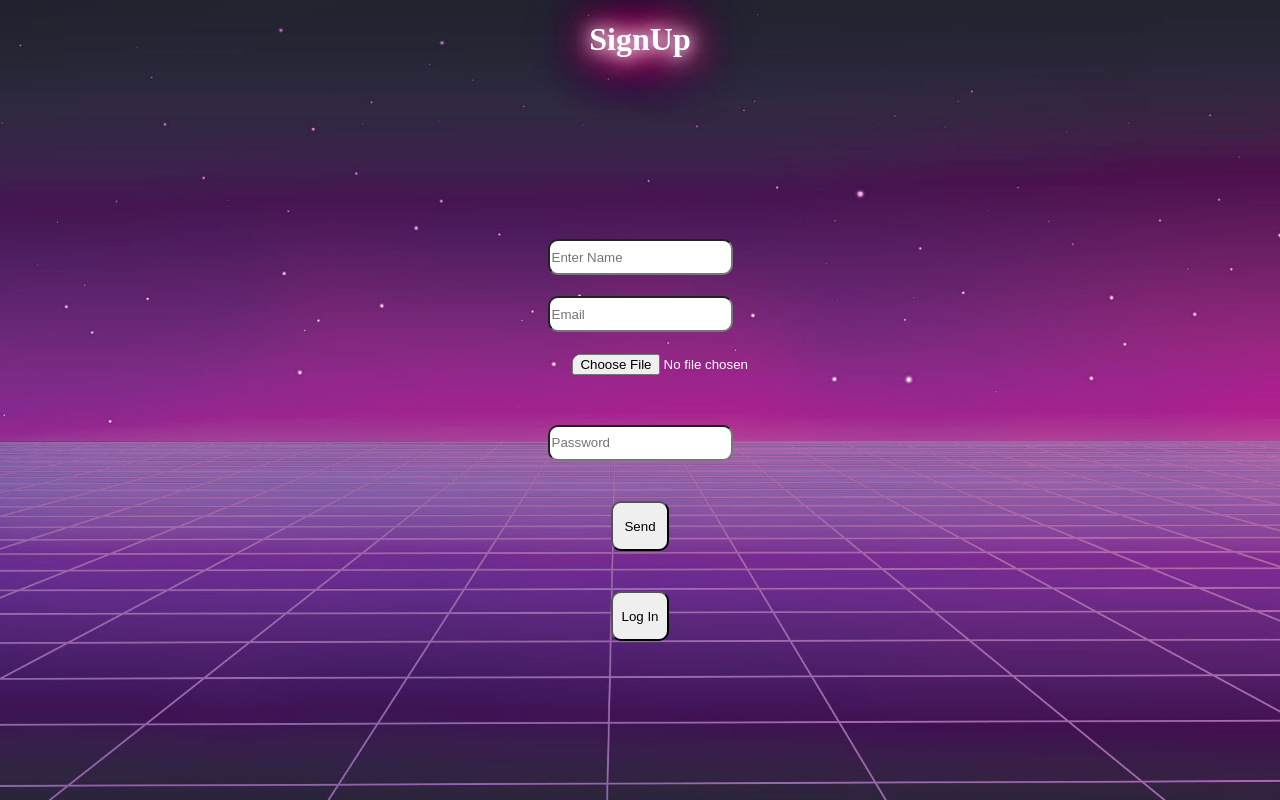
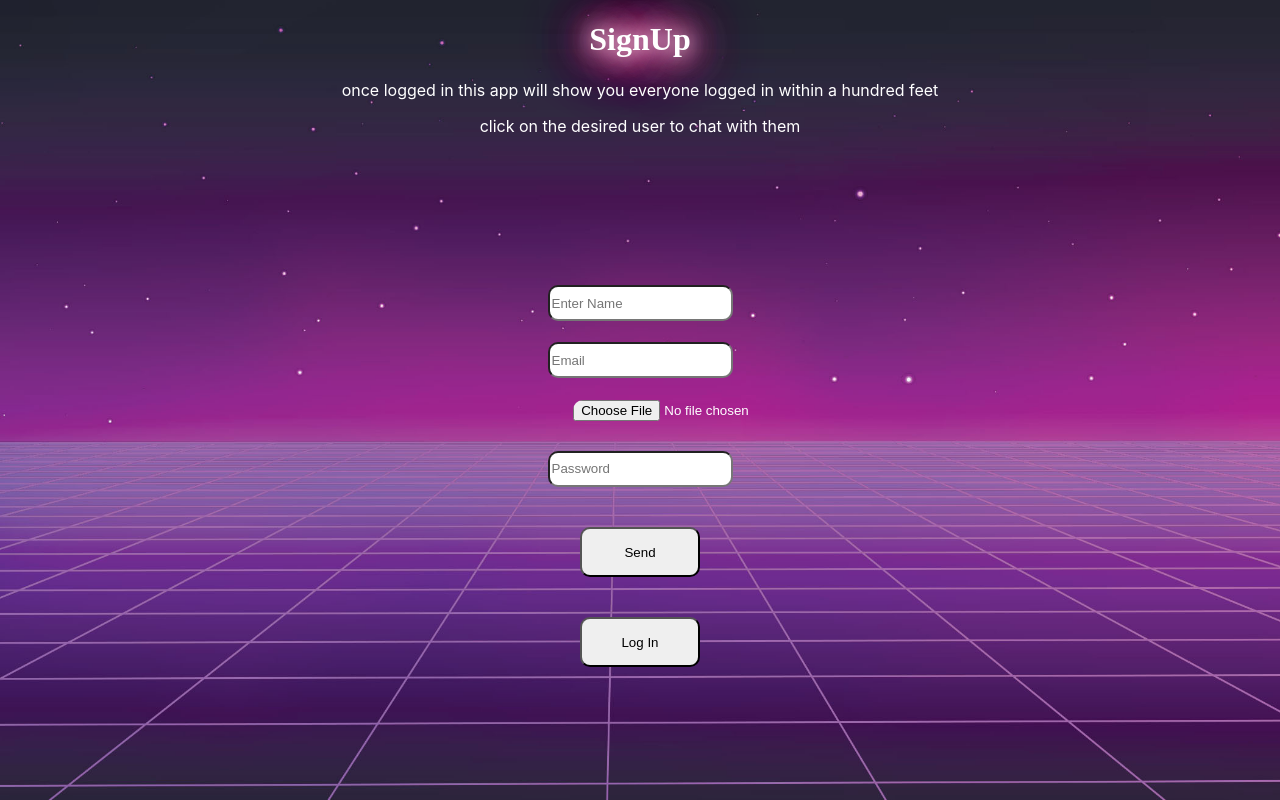
Before and after one commit to aviato26/chat-app, a React (Create React App) app in the folder client-side/: page / in a window 1280 px wide. Built offline with nearby package versions, Linux system fonts and the light colour scheme.

Commit message:
added intro description

```diff
--- a/client-side/src/components/signup.js
+++ b/client-side/src/components/signup.js
@@ -71,6 +71,8 @@ let CreateUser = (e) => {
         <h1 data-text="SignUp" className='glow'>
             SignUp
         </h1>
+        <p className='intro'>once logged in this app will show you everyone logged in within a hundred feet</p>
+        <p className='intro'>click on the desired user to chat with them</p>
       </div>
       <div className='grid-item'>
         <form onSubmit={CreateUser}>
--- a/client-side/src/components/talkboxstyles.css
+++ b/client-side/src/components/talkboxstyles.css
@@ -8,6 +8,10 @@
   background-color: #e918bd;
   border-radius: 10px;
   border: 2px solid black
+}
+
+.intro {
+  color: white
 }
 
 .glow {
```
